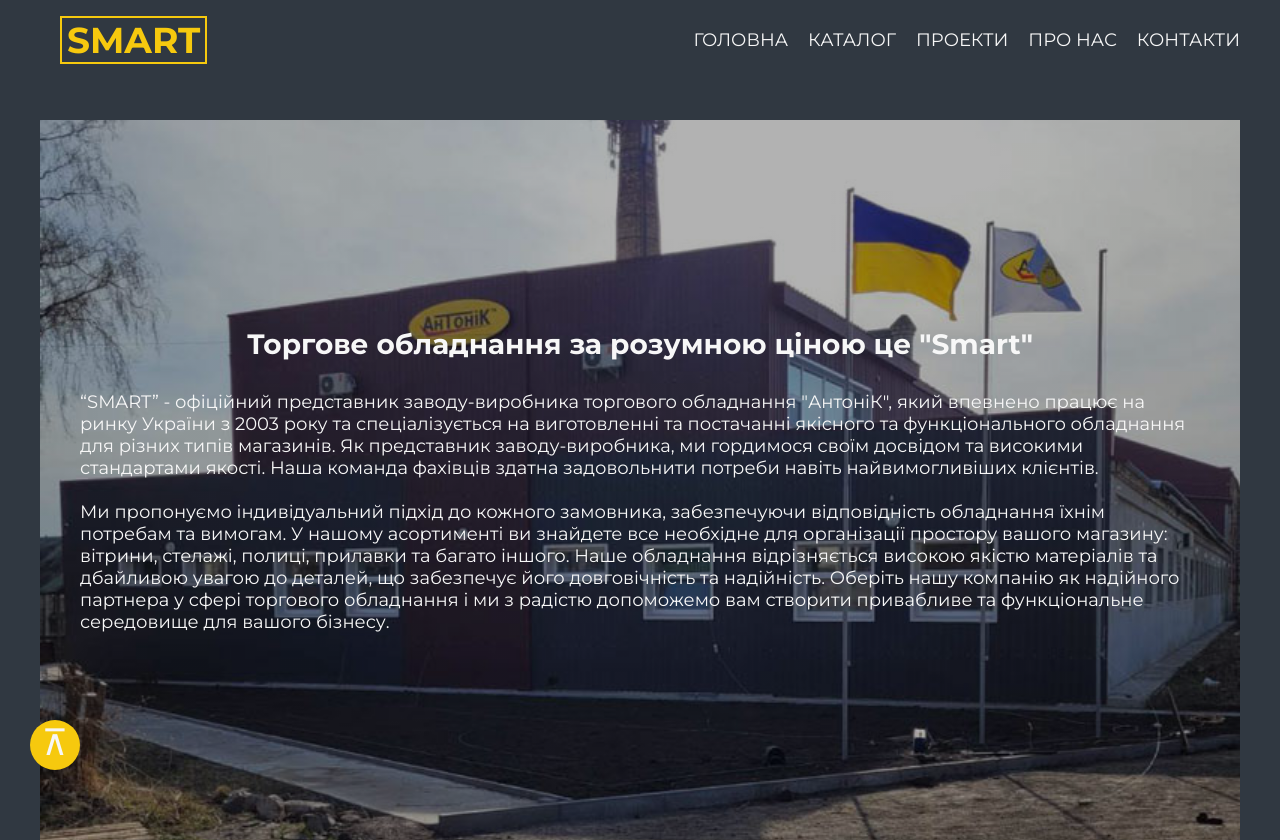
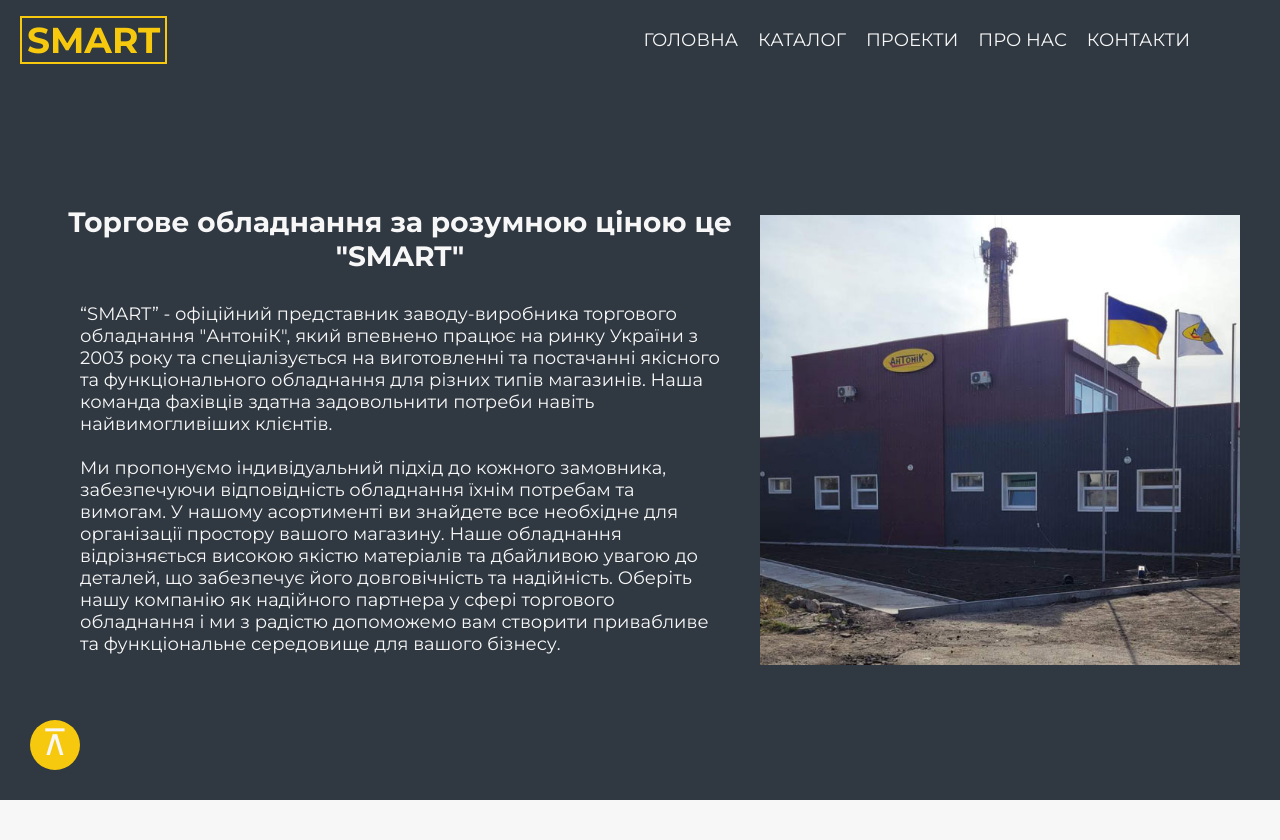
Before and after one commit to 5hamele55/web_antonik, a plain HTML site: page about.html in a window 1280 px wide. Shown: the top 840 px of the page. Drawn offline with Linux system fonts and the light colour scheme.

Commit message:
ended about page

```diff
--- a/about.html
+++ b/about.html
@@ -39,27 +39,29 @@
     <main>
       <section class="about">
         <div class="about__container">
+          <div class="about__content-container">
             <h1 class="about__title">
-            Торгове обладнання за розумною ціною це "Smart"
+              Торгове обладнання за розумною ціною це "SMART"
             </h1>
             <p class="about__content">
               “SMART” - офіційний представник заводу-виробника торгового
               обладнання "АнтоніК", який впевнено працює на ринку України з 2003
               року та спеціалізується на виготовленні та постачанні якісного та
-            функціонального обладнання для різних типів магазинів. Як
-            представник заводу-виробника, ми гордимося своїм досвідом та
-            високими стандартами якості. Наша команда фахівців здатна
-            задовольнити потреби навіть найвимогливіших клієнтів. <br /><br />
+              функціонального обладнання для різних типів магазинів. Наша
+              команда фахівців здатна задовольнити потреби навіть
+              найвимогливіших клієнтів. <br /><br />
               Ми пропонуємо індивідуальний підхід до кожного замовника,
               забезпечуючи відповідність обладнання їхнім потребам та вимогам. У
               нашому асортименті ви знайдете все необхідне для організації
-            простору вашого магазину: вітрини, стелажі, полиці, прилавки та
-            багато іншого. Наше обладнання відрізняється високою якістю
-            матеріалів та дбайливою увагою до деталей, що забезпечує його
-            довговічність та надійність. Оберіть нашу компанію як надійного
-            партнера у сфері торгового обладнання і ми з радістю допоможемо вам
-            створити привабливе та функціональне середовище для вашого бізнесу.
+              простору вашого магазину. Наше обладнання відрізняється високою
+              якістю матеріалів та дбайливою увагою до деталей, що забезпечує
+              його довговічність та надійність. Оберіть нашу компанію як
+              надійного партнера у сфері торгового обладнання і ми з радістю
+              допоможемо вам створити привабливе та функціональне середовище для
+              вашого бізнесу.
             </p>
+          </div>
+          <div class="about__img-container"></div>
         </div>
       </section>
       <section class="cooperation">
--- a/scss/about.scss
+++ b/scss/about.scss
@@ -3,25 +3,65 @@
 
 .about {
   @include section($main-color);
-  @include lg {
+  padding: 0;
+  @include xl {
     height: calc(100vh - 80px);
   }
   .about__container {
     @include container;
-    flex-direction: column;
+    @include xs {
+      flex-direction: column-reverse;
+    }
+    @include sm {
+      flex-direction: column-reverse;
+    }
+    @include xl {
+      flex-direction: row;
+    }
       justify-content: center;
       align-items: center;
-      background: linear-gradient(rgba(0, 0, 0, 0.30), rgba(0, 0, 0, 0.30)), url("../img/factory.jpg") no-repeat;
-      background-repeat: no-repeat;
-      background-size: cover;
-      background-position: 50% 50%;
+      .about__content-container {
+        @include xs {
+          width: 100%;
+        }
+        @include sm {
+          width: 100%;
+        }
+        @include xl {
+          width: 60%;
+        }
         .about__title {
           @include title;
           color: $white-color;
         }
         .about__content {
           color: $white-color;
-      padding: 0 40px;
+          padding:0 40px 20px;
+          @include xs {
+            padding: 20px;
+          }
+          @include sm {
+            padding:0 40px 20px;
           }
         }
       }
+      .about__img-container {
+        @include xs {
+          width: 100%;
+          min-height: 200px;
+        }
+        @include sm {
+          width: 100%;
+        min-height: 350px;
+        }
+        @include xl {
+          width: 40%;
+        min-height: 450px;
+        }
+        background-image: url("../img/factory.jpg");
+        background-repeat: no-repeat;
+        background-position: 50% 30%;
+        background-size: cover;
+      }
+  }
+}
--- a/scss/main.scss
+++ b/scss/main.scss
@@ -64,12 +64,11 @@ html, body {
   }
 }
 .header {
-  display: flex;
-  justify-content: center;
   background-color: $main-color;
   height: 80px;
-  width: 100vw;
+  width: 100%;
   .header__container {
+    height: 100%;
     position: relative;
     @include container;
     align-items: center;
@@ -78,6 +77,7 @@ html, body {
       margin-left: 20px;
     }
     .hamburger {
+      margin-right: 20px;
       width: 40px;
       height: 40px;
       display: none;
@@ -112,7 +112,7 @@ html, body {
       transform: rotate(45deg) translate(-5px, -5px);
     }
     .header__nav {
-      z-index: 3;
+      // z-index: 3;
       transition: all 0.3s ease-in;
       background-color: $main-color;
       @include xs {
@@ -136,6 +136,7 @@ html, body {
         transform: translateX(0);
         height: 100%;
         width: initial;
+      margin-right: 10px;
       }
       .header__nav-list {
         display: flex;
```
Also changed, not shown: css/about.css, css/main.css, 2 other files. Lines whose indentation alone changed are shown as unchanged.
